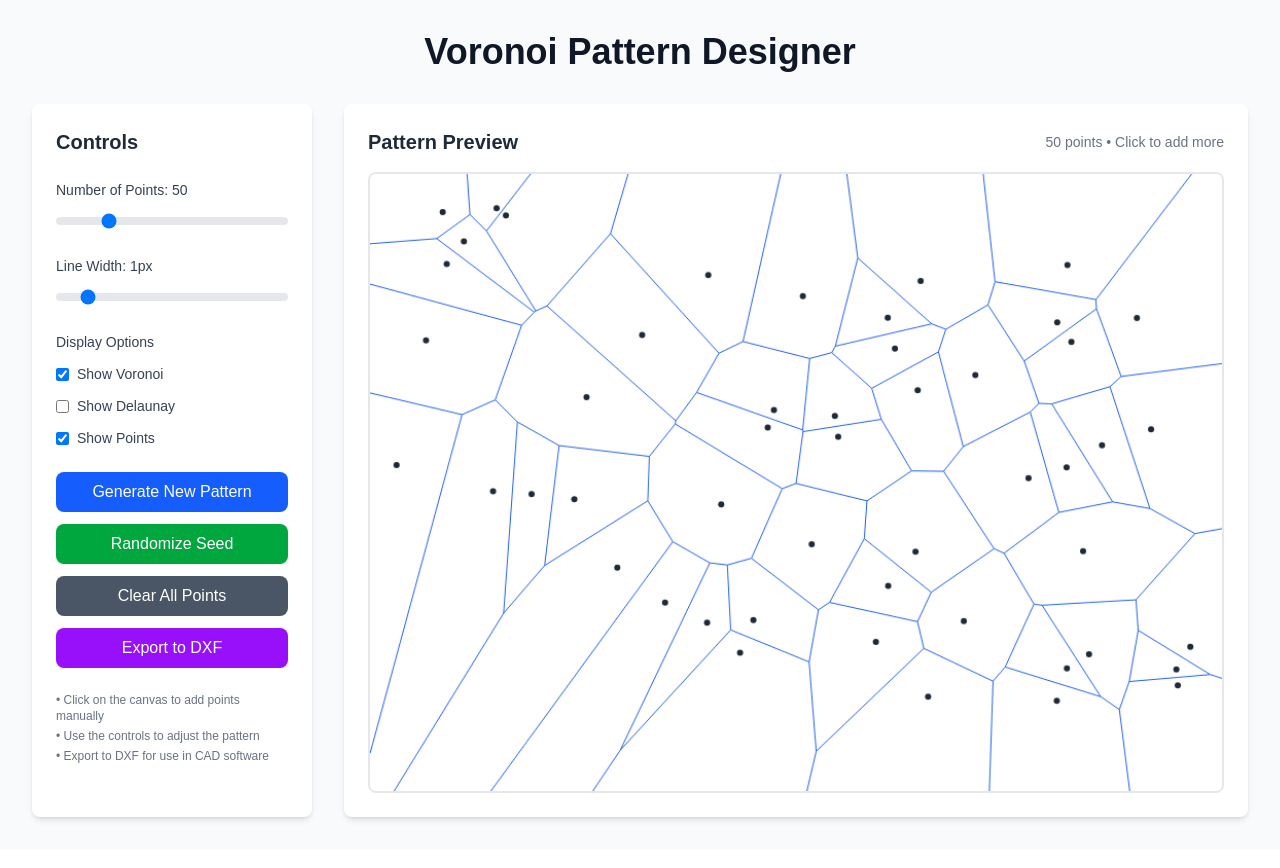
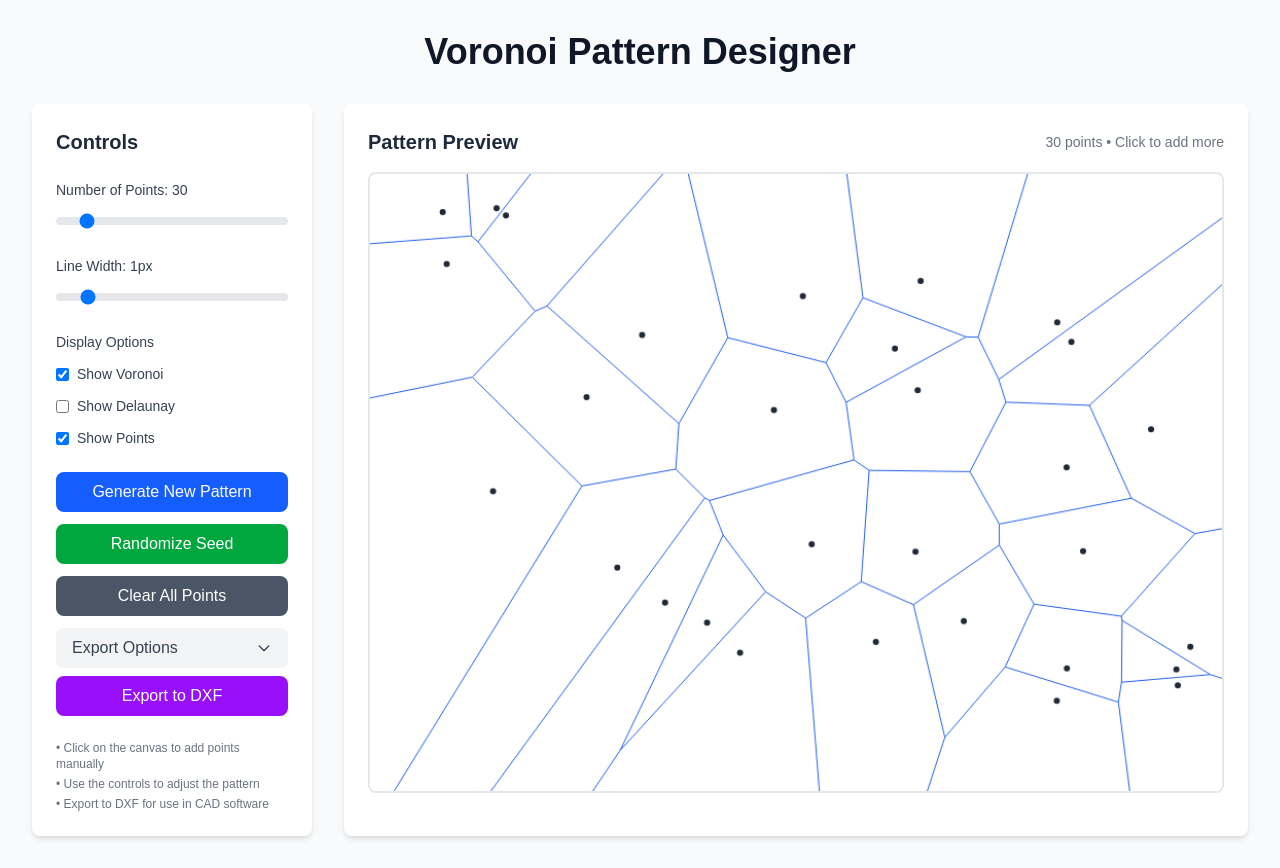
Before and after one commit to RemcoGoy/voronoi-designer, a Next.js app: page / in a window 1280 px wide. Built offline with nearby package versions, Linux system fonts and the light colour scheme.

Commit message:
Export options

```diff
--- a/app/page.tsx
+++ b/app/page.tsx
@@ -14,12 +14,18 @@ export default function VoronoiDesigner() {
   const containerRef = useRef<HTMLDivElement>(null);
   const [points, setPoints] = useState<Point[]>([]);
   const [canvasSize, setCanvasSize] = useState({ width: 800, height: 600 });
-  const [numPoints, setNumPoints] = useState(50);
+  const [numPoints, setNumPoints] = useState(30);
   const [showPoints, setShowPoints] = useState(true);
   const [showVoronoi, setShowVoronoi] = useState(true);
   const [showDelaunay, setShowDelaunay] = useState(false);
   const [strokeWidth, setStrokeWidth] = useState(1);
   const [seed, setSeed] = useState(Date.now());
+
+  // Export options
+  const [exportVoronoi, setExportVoronoi] = useState(true);
+  const [exportDelaunay, setExportDelaunay] = useState(false);
+  const [exportPoints, setExportPoints] = useState(false);
+  const [showExportOptions, setShowExportOptions] = useState(false);
 
   // Generate random points with seeded randomization
   const generateRandomPoints = (count: number, seedValue: number) => {
@@ -144,7 +150,7 @@ export default function VoronoiDesigner() {
     const voronoi = delaunay.voronoi([0, 0, canvasSize.width, canvasSize.height]);
 
     // Add Voronoi cells to DXF
-    if (showVoronoi) {
+    if (exportVoronoi) {
       for (let i = 0; i < points.length; i++) {
         const cell = voronoi.cellPolygon(i);
         if (cell && cell.length > 2) {
@@ -159,7 +165,7 @@ export default function VoronoiDesigner() {
     }
 
     // Add Delaunay triangles to DXF
-    if (showDelaunay) {
+    if (exportDelaunay) {
       for (let i = 0; i < delaunay.triangles.length; i += 3) {
         const p1 = points[delaunay.triangles[i]];
         const p2 = points[delaunay.triangles[i + 1]];
@@ -169,6 +175,13 @@ export default function VoronoiDesigner() {
         drawing.drawLine(p2.x, p2.y, p3.x, p3.y);
         drawing.drawLine(p3.x, p3.y, p1.x, p1.y);
       }
+    }
+
+    // Add points to DXF
+    if (exportPoints) {
+      points.forEach(point => {
+        drawing.drawPoint(point.x, point.y);
+      });
     }
 
     // Download DXF file
@@ -290,13 +303,64 @@ export default function VoronoiDesigner() {
                 Clear All Points
               </button>
 
+              <div className="space-y-2">
+                <button
+                  onClick={() => setShowExportOptions(!showExportOptions)}
+                  className="w-full bg-gray-100 hover:bg-gray-200 text-gray-700 font-medium py-2 px-4 rounded-lg transition-colors flex items-center justify-between"
+                >
+                  <span>Export Options</span>
+                  <svg
+                    className={`w-4 h-4 transition-transform ${showExportOptions ? 'rotate-180' : ''}`}
+                    fill="none"
+                    stroke="currentColor"
+                    viewBox="0 0 24 24"
+                  >
+                    <path strokeLinecap="round" strokeLinejoin="round" strokeWidth={2} d="M19 9l-7 7-7-7" />
+                  </svg>
+                </button>
+
+                {showExportOptions && (
+                  <div className="space-y-3 p-3 bg-gray-50 rounded-lg border">
+                    <label className="flex items-center">
+                      <input
+                        type="checkbox"
+                        checked={exportVoronoi}
+                        onChange={(e) => setExportVoronoi(e.target.checked)}
+                        className="rounded border-gray-300 text-blue-600 focus:ring-blue-500"
+                      />
+                      <span className="ml-2 text-sm text-gray-700">Export Voronoi Lines</span>
+                    </label>
+
+                    <label className="flex items-center">
+                      <input
+                        type="checkbox"
+                        checked={exportDelaunay}
+                        onChange={(e) => setExportDelaunay(e.target.checked)}
+                        className="rounded border-gray-300 text-red-600 focus:ring-red-500"
+                      />
+                      <span className="ml-2 text-sm text-gray-700">Export Delaunay Lines</span>
+                    </label>
+
+                    <label className="flex items-center">
+                      <input
+                        type="checkbox"
+                        checked={exportPoints}
+                        onChange={(e) => setExportPoints(e.target.checked)}
+                        className="rounded border-gray-300 text-green-600 focus:ring-green-500"
+                      />
+                      <span className="ml-2 text-sm text-gray-700">Export Points</span>
+                    </label>
+                  </div>
+                )}
+
                 <button
                   onClick={exportToDXF}
-                disabled={points.length === 0}
+                  disabled={points.length === 0 || (!exportVoronoi && !exportDelaunay && !exportPoints)}
                   className="w-full bg-purple-600 hover:bg-purple-700 disabled:bg-gray-400 disabled:cursor-not-allowed text-white font-medium py-2 px-4 rounded-lg transition-colors"
                 >
                   Export to DXF
                 </button>
+              </div>
             </div>
 
             {/* Instructions */}
```
Lines whose indentation alone changed are shown as unchanged.
